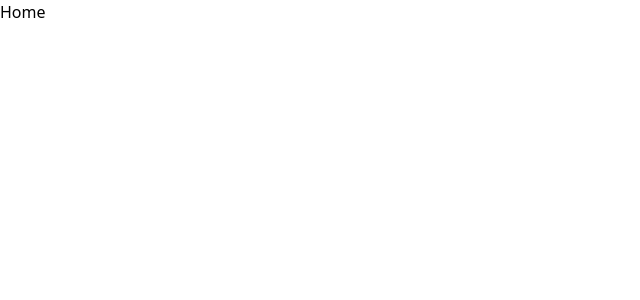
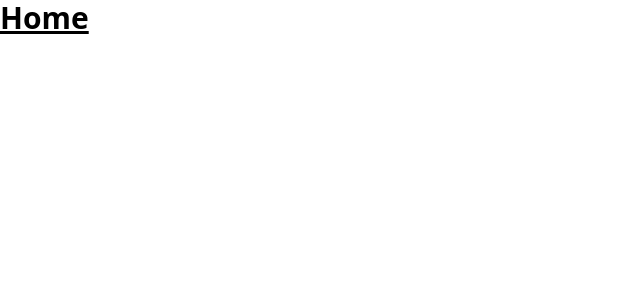
Before and after one commit to Leeoasis/cruzy-projects, a React (Create React App) app: page / in a window 1280 px wide. Shown: the top 300 px of the page, without its empty margins (0-640 px from the left). Built offline with nearby package versions, Linux system fonts and the light colour scheme; the HTML template or start-up script is replaced by a standard one.

Commit message:
test to see if tailwind is working

```diff
--- a/src/components/home.js
+++ b/src/components/home.js
@@ -3,7 +3,7 @@
 const HomePage = () => {
     return (
         <div>
-        <h1>Home</h1>
+        <h1 className='text-3xl font-bold underline'>Home</h1>
         </div>
     )
 }
```
